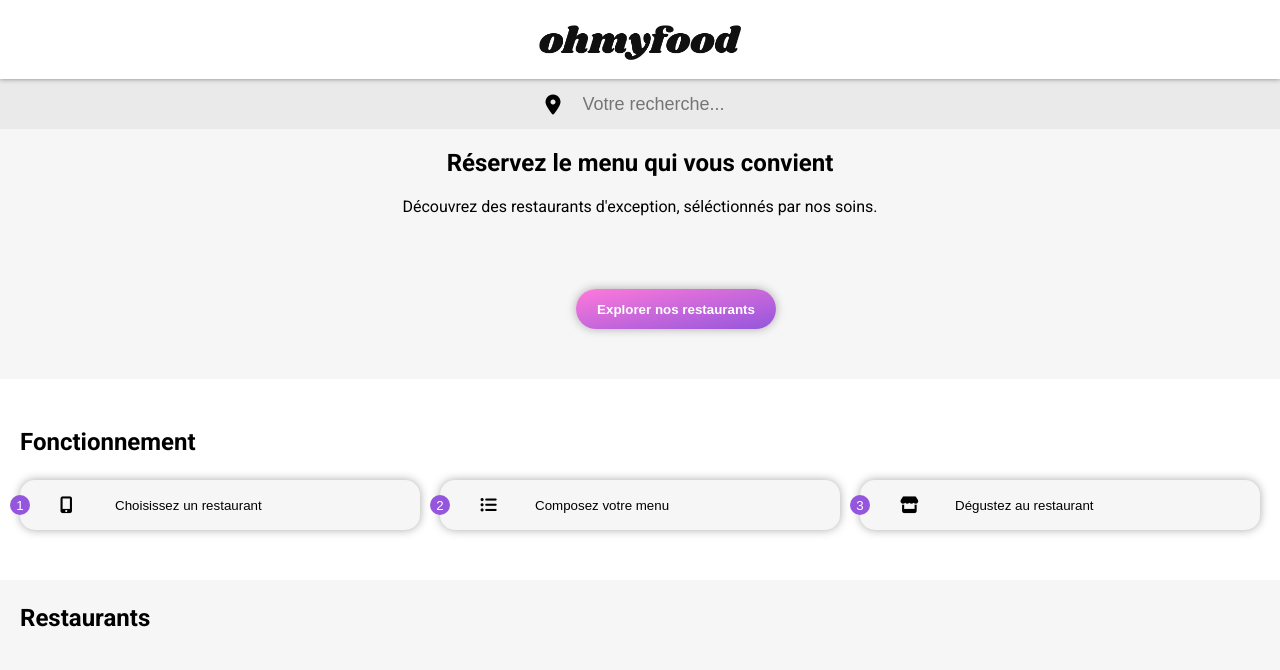
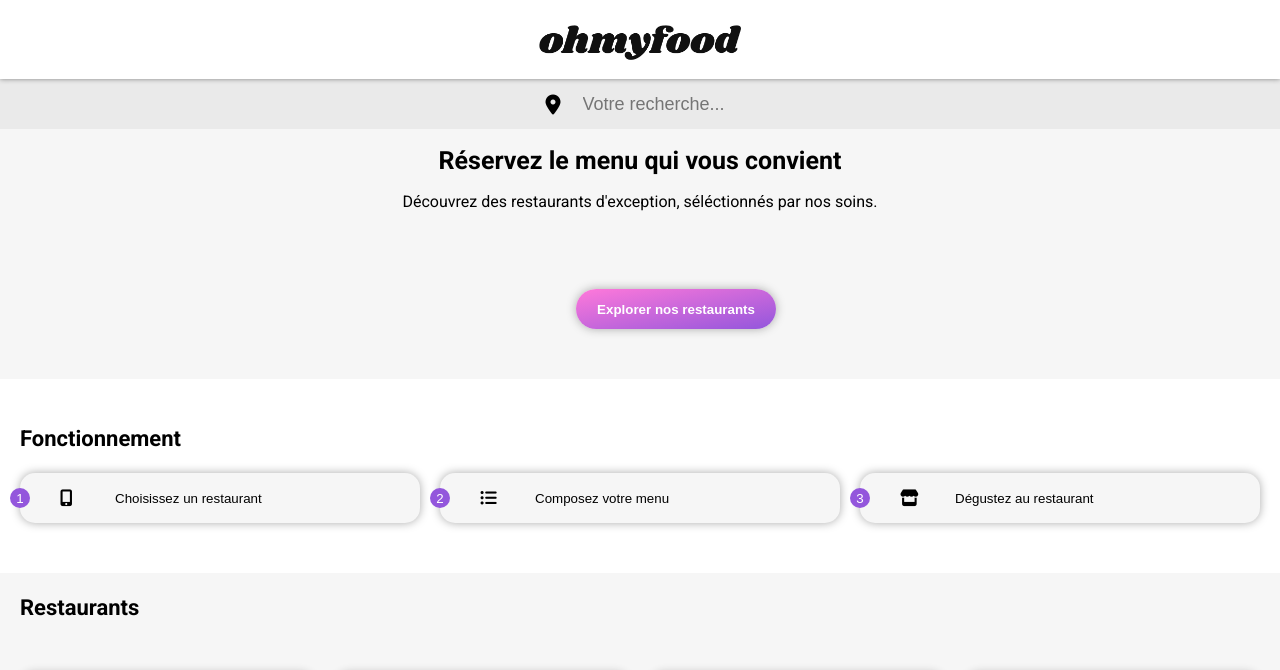
Before and after one commit to Ivory-Kain/JAKOBEKWojtek_01022021, a website: page index.html in a window 1280 px wide. Shown: the top 670 px of the page. Drawn offline with Linux system fonts and the light colour scheme.

Commit message:
maj html

```diff
--- a/index.html
+++ b/index.html
@@ -45,7 +45,7 @@
           />
         </div>
         <div class="reservation">
-          <h2><strong>Réservez le menu qui vous convient</strong></h2>
+          <h1>Réservez le menu qui vous convient</h1>
           <p>
             Découvrez des restaurants d'exception, séléctionnés par nos soins.
           </p>
@@ -55,7 +55,7 @@
         </div>
 
         <div class="filters">
-          <h3><strong>Fonctionnement</strong></h3>
+          <h3>Fonctionnement</h3>
           <div class="filterContainer">
             <button type="button" class="filterBtn">
               <span class="filterNbr">1</span>
@@ -85,7 +85,7 @@
         </div>
 
         <div id="restaurants" class="contentContainer">
-          <h3><strong>Restaurants</strong></h3>
+          <h3>Restaurants</h3>
           <a href="la_palette_du_gout.html">
             <div class="card bottomDescription">
               <span class="new">Nouveau</span>
--- a/sass/style.scss
+++ b/sass/style.scss
@@ -79,8 +79,10 @@
 		padding-right: 25px;
 	}
 
-	h2 {
+	h1 {
 		padding: 0 50px;
+		font-weight: bold;
+		font-size:25px;
 	}
 }
 
@@ -104,7 +106,8 @@
 	padding: 25px 20px 0;
 
 	h3 {
-		font-size: x-large;
+		font-size: 22px;
+		font-weight: bold;
 	}
 }
 
@@ -112,8 +115,9 @@
 
 
 	h3 {
-		font-size: x-large;
+		font-size: 22px;
 		text-align: left;
+		font-weight: bold;
 	}
 
 	display: grid;
```
Also changed, not shown: css/style.css, 1 other file.
